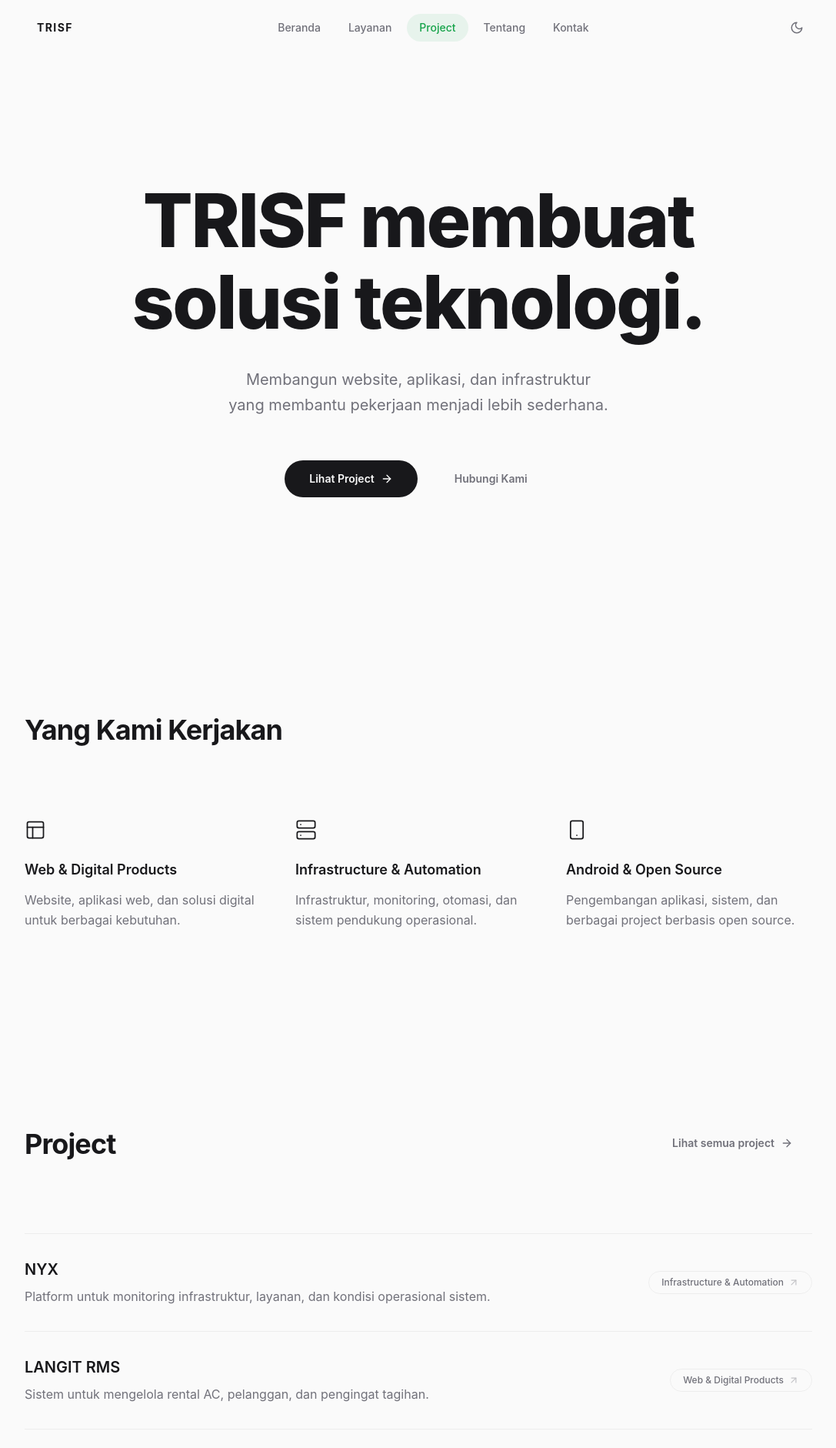
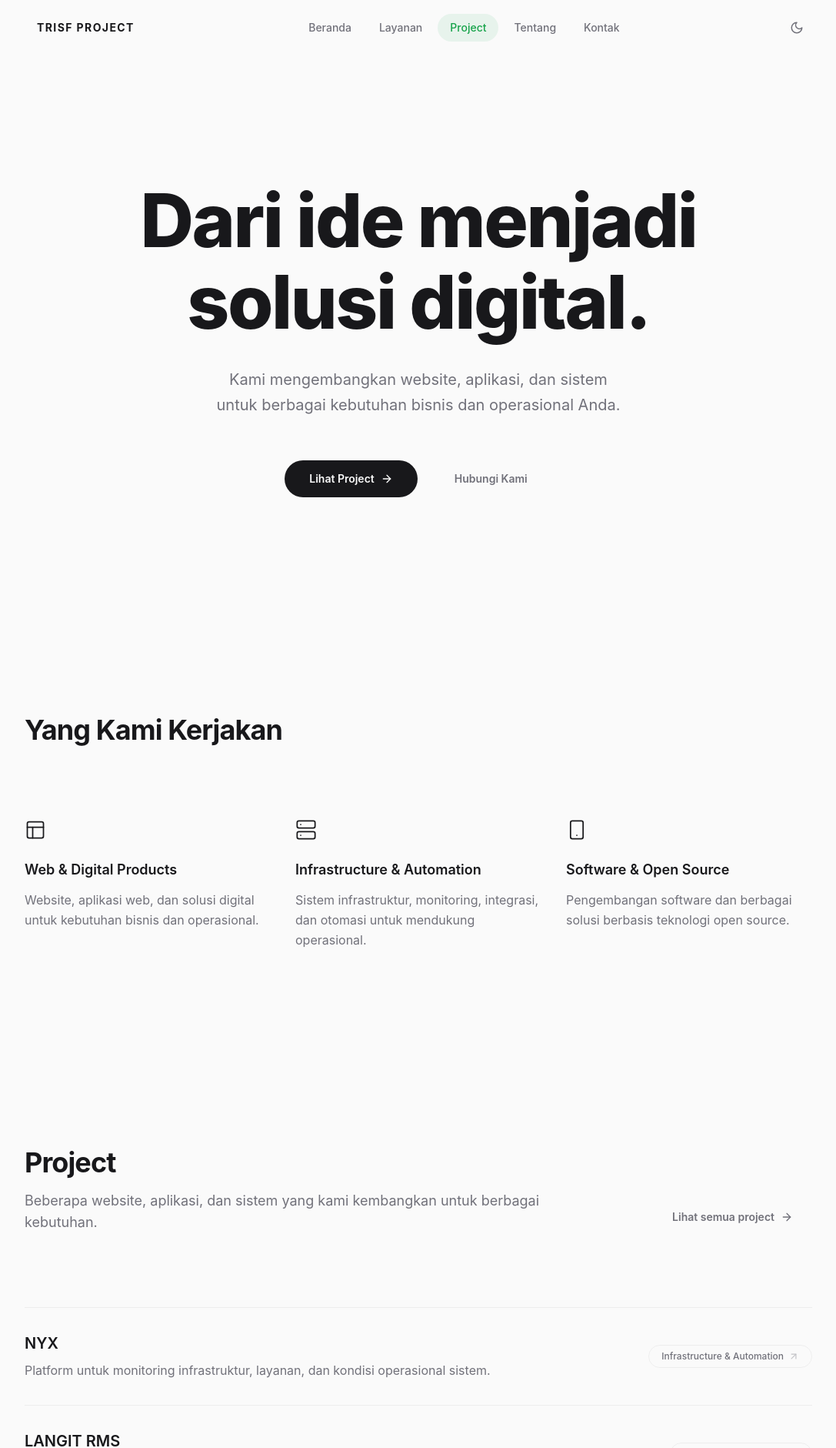
Before and after one commit to trisfproject/trisfproject.github.io, a React (Vite) app: page / in a window 1280 px wide. Shown: the top 1881 px of the page at 77% size, without its empty margins (96-1183 px from the left). Built offline with nearby package versions, Linux system fonts and the light colour scheme.

Commit message:
refactor: update branding to TRISF PROJECT and refine copy across website sections

```diff
--- a/src/components/Navbar.jsx
+++ b/src/components/Navbar.jsx
@@ -136,7 +136,7 @@ export function Navbar() {
           to="/"
           className="inline-flex min-w-0 items-center rounded-full bg-surface px-4 py-2 text-sm font-bold tracking-widest text-text-main transition duration-200 hover:bg-black/[0.03] dark:hover:bg-white/[0.04] focus:outline-none focus:ring-2 focus:ring-accent-site"
         >
-          TRISF
+          TRISF PROJECT
         </Link>
 
         <div className="hidden items-center gap-1 md:flex">
--- a/src/data/projects.js
+++ b/src/data/projects.js
@@ -82,7 +82,7 @@ export const projects = [
   },
   {
     title: 'Komodo OS',
-    category: 'Android & Open Source',
+    category: 'Software & Open Source',
     featured: false,
     description: 'Android custom ROM ecosystem project focused on performance optimization.',
     tags: ['Android', 'AOSP', 'Kotlin'],
@@ -91,7 +91,7 @@ export const projects = [
   },
   {
     title: 'Nusantara Project',
-    category: 'Android & Open Source',
+    category: 'Software & Open Source',
     featured: false,
     description: 'Open-source Android ecosystem contribution and collaborative device development project.',
     tags: ['Android', 'Linux', 'Git'],
@@ -100,7 +100,7 @@ export const projects = [
   },
   {
     title: 'XFI - XiaomiHub',
-    category: 'Android & Open Source',
+    category: 'Software & Open Source',
     featured: false,
     description: 'Community-driven ecosystem and crowdfunding platform supporting Xiaomi collaboration.',
     tags: ['Community', 'Android'],
@@ -114,5 +114,5 @@ export const projectCategories = [
   'All',
   'Web & Digital Products',
   'Infrastructure & Automation',
-  'Android & Open Source'
+  'Software & Open Source'
 ];
--- a/src/sections/About.jsx
+++ b/src/sections/About.jsx
@@ -6,12 +6,15 @@ export function About() {
     <section id="about" className="py-24 sm:py-32 bg-surface-strong">
       <Container>
         <Reveal>
-          <div className="max-w-3xl mx-auto text-center flex flex-col gap-8">
-            <h2 className="text-3xl font-bold tracking-tight text-text-main sm:text-4xl">
-              Tentang TRISF
+          <div className="max-w-3xl mx-auto text-center flex flex-col gap-6">
+            <h2 className="text-sm font-semibold tracking-widest uppercase text-text-muted mb-2">
+              Tentang TRISF PROJECT
             </h2>
-            <p className="text-xl sm:text-2xl leading-relaxed text-text-muted font-light">
-              TRISF adalah ruang untuk mengembangkan solusi teknologi yang sederhana, berguna, dan dapat digunakan di dunia nyata.
+            <p className="text-3xl font-bold tracking-tight text-text-main sm:text-4xl">
+              Teknologi bukan sekadar dibuat. Teknologi harus berguna.
+            </p>
+            <p className="text-xl sm:text-2xl leading-relaxed text-text-muted font-light mt-4">
+              Di TRISF PROJECT, kami membangun solusi digital berdasarkan kebutuhan nyata dan bagaimana solusi tersebut digunakan.
             </p>
           </div>
         </Reveal>
--- a/src/sections/Contact.jsx
+++ b/src/sections/Contact.jsx
@@ -7,17 +7,23 @@ export function Contact() {
     <section id="contact" className="py-32 sm:py-40 bg-surface">
       <Container>
         <Reveal>
-          <div className="max-w-3xl mx-auto text-center flex flex-col items-center gap-10">
-            <h2 className="text-4xl font-bold tracking-tight text-text-main sm:text-5xl lg:text-6xl text-balance leading-tight">
-              Punya ide yang ingin dikembangkan?
+          <div className="max-w-3xl mx-auto text-center flex flex-col items-center gap-8">
+            <h2 className="text-sm font-semibold tracking-widest uppercase text-text-muted mb-2">
+              Mari Terhubung
             </h2>
+            <p className="text-4xl font-bold tracking-tight text-text-main sm:text-5xl lg:text-6xl text-balance leading-tight">
+              Punya kebutuhan digital yang ingin dikembangkan?
+            </p>
+            <p className="text-lg text-text-muted max-w-2xl text-balance mb-4">
+              Ceritakan kebutuhan Anda. Kami akan membantu mencari dan membangun solusi yang tepat.
+            </p>
 
             <a
               href="mailto:hello@trisf.id"
               className="inline-flex items-center justify-center gap-2 rounded-full bg-text-main px-8 py-4 text-base font-semibold text-bg-site transition hover:opacity-90 focus:outline-none focus:ring-2 focus:ring-text-main/50"
             >
-              <Mail size={18} />
-              Mari ngobrol
+              Hubungi Kami
+              <ArrowRight size={18} />
             </a>
           </div>
         </Reveal>
--- a/src/sections/Footer.jsx
+++ b/src/sections/Footer.jsx
@@ -1,23 +1,27 @@
 export function Footer() {
   const year = new Date().getFullYear();
   return (
-    <footer className="border-t border-line-site py-8 bg-surface">
-      <div className="section-shell flex flex-col md:flex-row items-center justify-between gap-4 text-sm text-text-muted">
-        <p className="min-w-0 truncate">© {year} TRISF</p>
+    <footer className="border-t border-line-site py-12 bg-surface">
+      <div className="section-shell flex flex-col md:flex-row justify-between gap-8 text-sm text-text-muted">
+        <div className="flex flex-col gap-2">
+          <p className="font-semibold text-text-main">TRISF PROJECT</p>
+          <p>Solusi digital untuk kebutuhan bisnis dan operasional.</p>
+        </div>
+        <div className="flex flex-col md:items-end gap-6">
           <div className="flex items-center gap-6">
             <a
               href="#"
               target="_blank"
               rel="noreferrer"
-            className="transition hover:text-accent-site focus:outline-none focus:ring-2 focus:ring-accent-site/70"
+              className="transition hover:text-text-main focus:outline-none focus:ring-2 focus:ring-line-strong"
             >
-            Instagram
+              Blog
             </a>
             <a
               href="#"
               target="_blank"
               rel="noreferrer"
-            className="transition hover:text-accent-site focus:outline-none focus:ring-2 focus:ring-accent-site/70"
+              className="transition hover:text-text-main focus:outline-none focus:ring-2 focus:ring-line-strong"
             >
               Telegram
             </a>
@@ -25,10 +29,12 @@ export function Footer() {
               href="#"
               target="_blank"
               rel="noreferrer"
-            className="transition hover:text-accent-site focus:outline-none focus:ring-2 focus:ring-accent-site/70"
+              className="transition hover:text-text-main focus:outline-none focus:ring-2 focus:ring-line-strong"
             >
-            Blog
+              Instagram
             </a>
+          </div>
+          <p className="text-xs">© {year} TRISF PROJECT. All rights reserved.</p>
         </div>
       </div>
     </footer>
--- a/src/sections/Hero.jsx
+++ b/src/sections/Hero.jsx
@@ -1,4 +1,4 @@
-import { ArrowRight, MessageSquare } from 'lucide-react';
+import { ArrowRight } from 'lucide-react';
 import { Link } from 'react-router-dom';
 import { Container } from '../components/Container.jsx';
 
@@ -11,11 +11,11 @@ export function Hero() {
       <Container className="relative z-10 flex flex-col items-center justify-center text-center">
         <div className="flex flex-col items-center gap-8 max-w-4xl mx-auto">
           <h1 className="text-5xl font-extrabold tracking-tight text-text-main sm:text-6xl md:text-7xl lg:text-8xl text-balance leading-[1.1]">
-            TRISF membuat<br className="hidden sm:block" /> solusi teknologi.
+            Dari ide menjadi<br className="hidden sm:block" /> solusi digital.
           </h1>
 
           <p className="max-w-xl text-lg text-text-muted sm:text-xl text-balance leading-relaxed">
-            Membangun website, aplikasi, dan infrastruktur yang membantu pekerjaan menjadi lebih sederhana.
+            Kami mengembangkan website, aplikasi, dan sistem untuk berbagai kebutuhan bisnis dan operasional Anda.
           </p>
 
           <div className="mt-6 flex flex-col sm:flex-row items-center gap-4">
--- a/src/sections/Projects.jsx
+++ b/src/sections/Projects.jsx
@@ -8,8 +8,9 @@ export function Projects() {
   const featuredOrder = [
     'NYX',
     'LANGIT RMS',
+    'Sewa AC Cikarang',
+    'Global Teknindo',
     'REDNECK EV',
-    'Cron Dashboard',
   ];
   const featuredProjects = featuredOrder
     .map((title) => projects.find((project) => project.title === title))
@@ -20,9 +21,12 @@ export function Projects() {
       <Container>
         <div className="flex flex-col md:flex-row md:items-end justify-between mb-16 md:mb-24 gap-6">
           <Reveal>
-            <h2 className="text-3xl font-bold tracking-tight text-text-main sm:text-4xl">
+            <h2 className="text-3xl font-bold tracking-tight text-text-main sm:text-4xl mb-4">
               Project
             </h2>
+            <p className="max-w-2xl text-lg text-text-muted">
+              Beberapa website, aplikasi, dan sistem yang kami kembangkan untuk berbagai kebutuhan.
+            </p>
           </Reveal>
           <Reveal delay={0.1}>
             <Link
--- a/src/sections/Services.jsx
+++ b/src/sections/Services.jsx
@@ -5,17 +5,17 @@ import { Reveal } from '../components/Reveal.jsx';
 const services = [
   {
     title: 'Web & Digital Products',
-    description: 'Website, aplikasi web, dan solusi digital untuk berbagai kebutuhan.',
+    description: 'Website, aplikasi web, dan solusi digital untuk kebutuhan bisnis dan operasional.',
     icon: Layout,
   },
   {
     title: 'Infrastructure & Automation',
-    description: 'Infrastruktur, monitoring, otomasi, dan sistem pendukung operasional.',
+    description: 'Sistem infrastruktur, monitoring, integrasi, dan otomasi untuk mendukung operasional.',
     icon: Server,
   },
   {
-    title: 'Android & Open Source',
-    description: 'Pengembangan aplikasi, sistem, dan berbagai project berbasis open source.',
+    title: 'Software & Open Source',
+    description: 'Pengembangan software dan berbagai solusi berbasis teknologi open source.',
     icon: Smartphone,
   },
 ];
```
Lines whose indentation alone changed are shown as unchanged.
